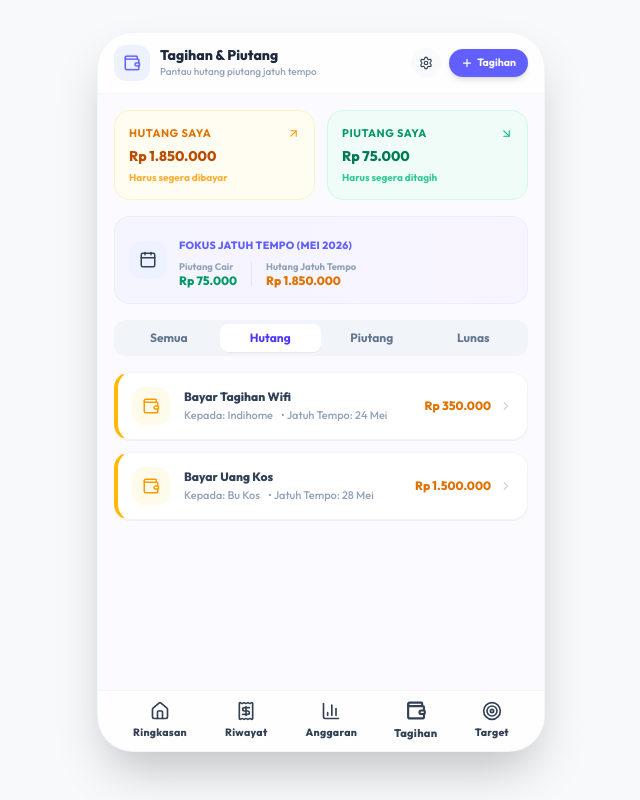
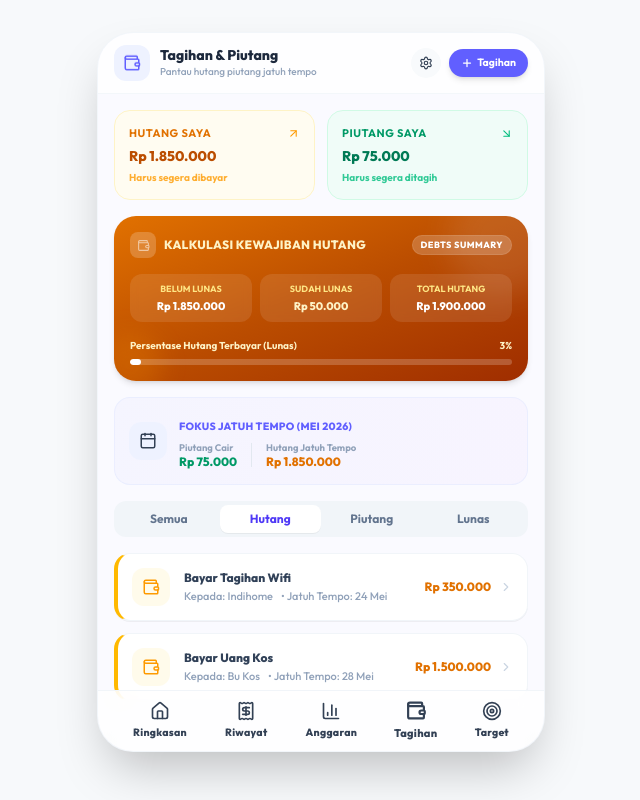
Before and after one commit to taufikraden29/buyfuuz, a React (Vite) app: page / in a window 1280 px wide. Both pictures are taken after a click on the button "Tagihan". Shown: the whole page, without its empty margins (319-959 px from the left). Built offline with nearby package versions, Linux system fonts and the light colour scheme.

Commit message:
feat: add total debt calculation and paid progress card to bills tab

```diff
--- a/src/components/tabs/BillsTab.tsx
+++ b/src/components/tabs/BillsTab.tsx
@@ -58,6 +58,19 @@ export default function BillsTab({
   const totalReceivableAll = totalReceivableUnpaid + totalReceivablePaid;
   const receivableCollectedPercent = totalReceivableAll > 0
     ? Math.round((totalReceivablePaid / totalReceivableAll) * 100)
+    : 0;
+
+  const totalDebtUnpaid = bills
+    .filter(b => b.type === 'debt' && b.status === 'unpaid')
+    .reduce((sum, b) => sum + b.amount, 0);
+
+  const totalDebtPaid = bills
+    .filter(b => b.type === 'debt' && b.status === 'paid')
+    .reduce((sum, b) => sum + b.amount, 0);
+
+  const totalDebtAll = totalDebtUnpaid + totalDebtPaid;
+  const debtPaidPercent = totalDebtAll > 0
+    ? Math.round((totalDebtPaid / totalDebtAll) * 100)
     : 0;
 
   return (
@@ -129,6 +142,58 @@ export default function BillsTab({
                 <div
                   className="h-full bg-white rounded-full transition-all duration-500"
                   style={{ width: `${receivableCollectedPercent}%` }}
+                ></div>
+              </div>
+            </div>
+          </div>
+        </div>
+      )}
+
+      {/* Card Perhitungan Total Hutang */}
+      {(billFilter === 'debt' || billFilter === 'all') && (
+        <div className="p-4 rounded-[22px] bg-gradient-to-br from-amber-600 via-amber-700 to-orange-800 text-white shadow-md relative overflow-hidden animate-scale-in">
+          {/* Background decorative blobs */}
+          <div className="absolute right-0 top-0 w-28 h-28 bg-white/10 rounded-full translate-x-8 -translate-y-8 blur-lg"></div>
+          <div className="absolute -left-4 -bottom-4 w-16 h-16 bg-amber-500/20 rounded-full blur-md"></div>
+
+          <div className="relative z-10 space-y-3">
+            <div className="flex justify-between items-center">
+              <div className="flex items-center gap-2">
+                <div className="w-6.5 h-6.5 rounded-lg bg-white/20 text-white flex items-center justify-center">
+                  <Wallet size={13} className="animate-pulse" />
+                </div>
+                <h3 className="text-xs font-black tracking-wide uppercase text-amber-100">Kalkulasi Kewajiban Hutang</h3>
+              </div>
+              <span className="px-2 py-0.5 rounded-full bg-white/20 border border-white/10 text-[9px] font-black uppercase tracking-wider">
+                Debts Summary
+              </span>
+            </div>
+
+            <div className="grid grid-cols-3 gap-2 text-center pt-1">
+              <div className="p-2 rounded-xl bg-white/10 backdrop-blur-xs">
+                <span className="text-[9px] font-bold text-amber-200 block uppercase">Belum Lunas</span>
+                <span className="text-[11px] font-extrabold text-white block mt-0.5">{formatRupiah(totalDebtUnpaid)}</span>
+              </div>
+              <div className="p-2 rounded-xl bg-white/10 backdrop-blur-xs">
+                <span className="text-[9px] font-bold text-amber-200 block uppercase">Sudah Lunas</span>
+                <span className="text-[11px] font-extrabold text-amber-100 block mt-0.5">{formatRupiah(totalDebtPaid)}</span>
+              </div>
+              <div className="p-2 rounded-xl bg-white/10 backdrop-blur-xs">
+                <span className="text-[9px] font-bold text-amber-200 block uppercase">Total Hutang</span>
+                <span className="text-[11px] font-extrabold text-white block mt-0.5">{formatRupiah(totalDebtAll)}</span>
+              </div>
+            </div>
+
+            {/* Progress Bar showing paid ratio */}
+            <div className="space-y-1.5 pt-1">
+              <div className="flex justify-between text-[10px] font-bold text-amber-100">
+                <span>Persentase Hutang Terbayar (Lunas)</span>
+                <span>{debtPaidPercent}%</span>
+              </div>
+              <div className="w-full bg-white/20 h-1.5 rounded-full overflow-hidden">
+                <div
+                  className="h-full bg-white rounded-full transition-all duration-500"
+                  style={{ width: `${debtPaidPercent}%` }}
                 ></div>
               </div>
             </div>
```
